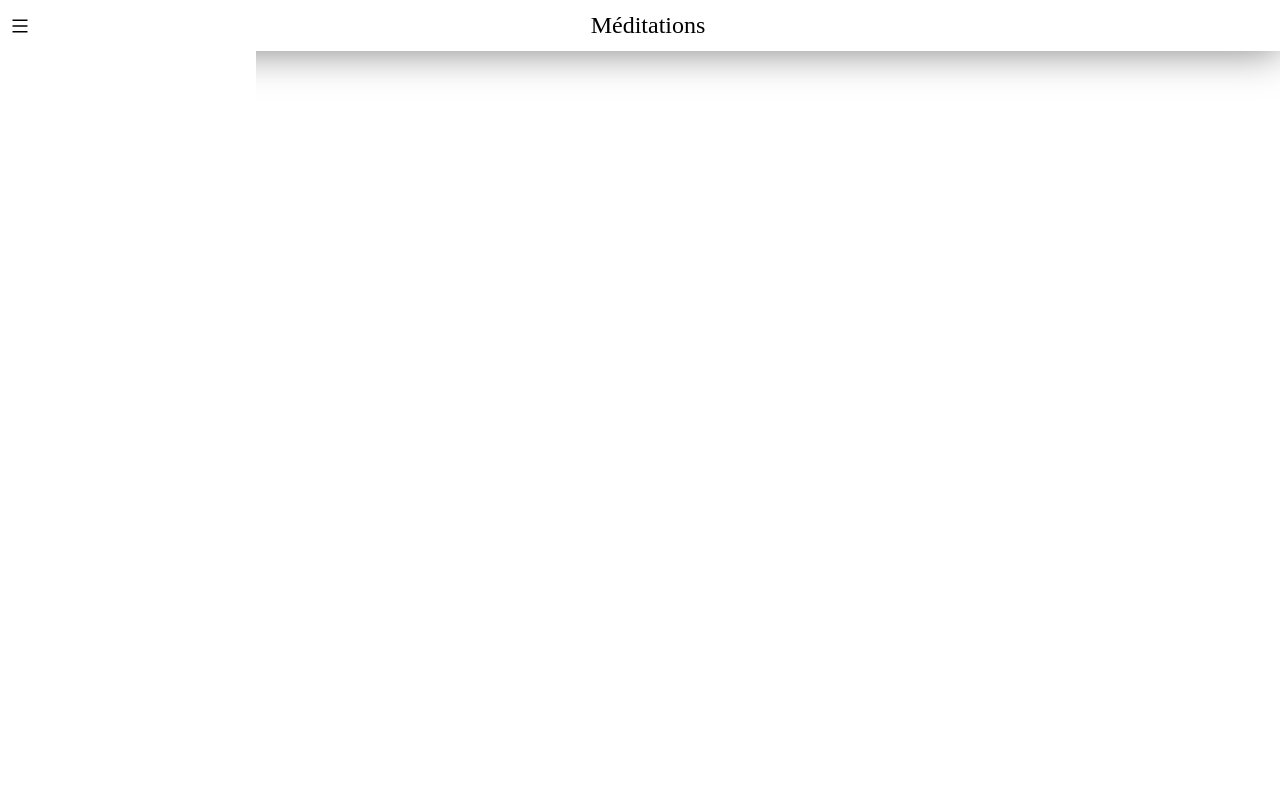
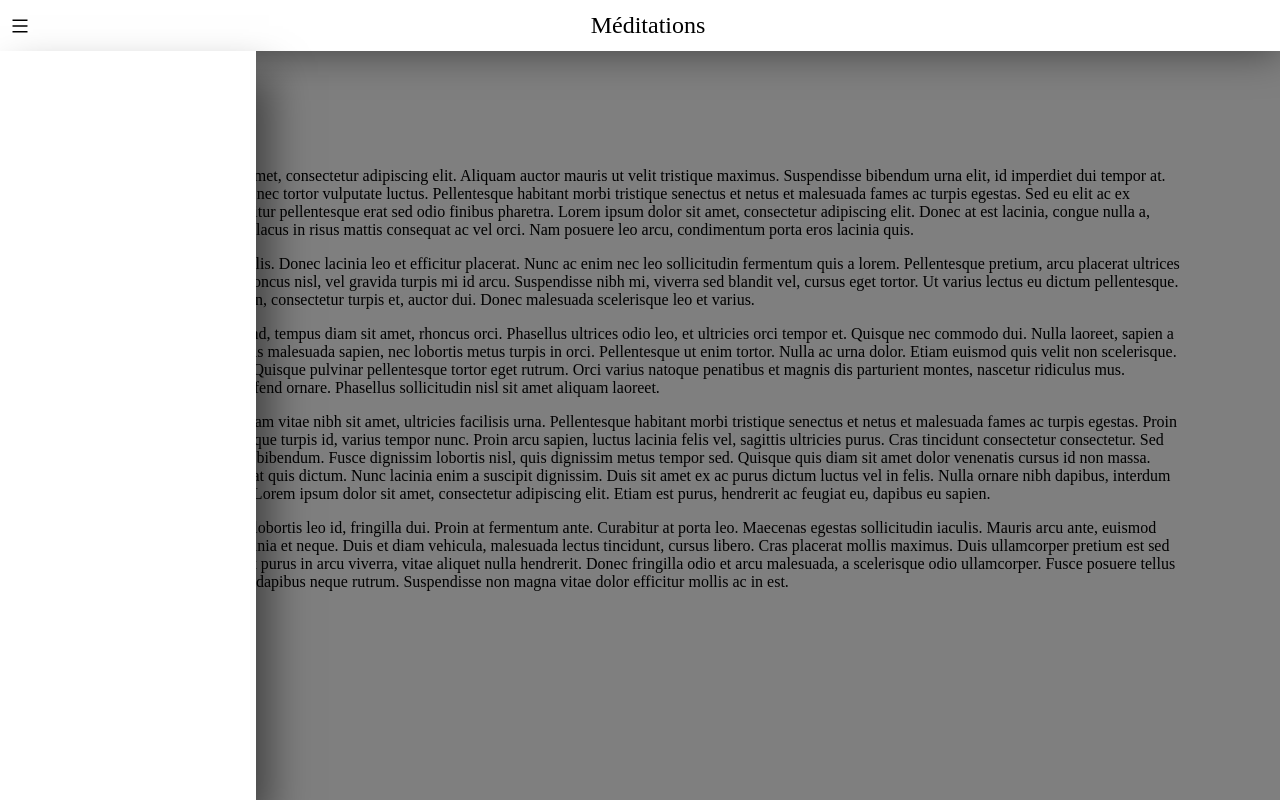
Before and after one commit to HydratedPeridot/descartes-meditations, a Next.js app: page / in a window 1280 px wide. Both pictures are taken after a click on the icon 20 px from the left and 25 px from the top of the page. Built offline with nearby package versions, Linux system fonts and the light colour scheme.

Commit message:
Drawer component

```diff
--- a/components/Root.jsx
+++ b/components/Root.jsx
@@ -6,18 +6,34 @@ import SideMenu from './side-menu/SideMenu';
 const Root = (props) => {
   const [showSideMenu, setShowSideMenu] = useState(false);
 
-  const openCloseSideMenu = useCallback(() => {
+  const handleMenuOpenClose = useCallback(() => {
     setShowSideMenu(current => !current)
   }, [])
 
     return (
         <div className={styles.root}>
-          <Header title='Méditations' openCloseSideMenu={openCloseSideMenu}/>
-          <div style={{
-            flex: 1,
-            position: 'relative'
-          }}>
-          <SideMenu showSideMenu={showSideMenu}/>
+          <Header title='Méditations' handleMenuOpenClose={handleMenuOpenClose}/>
+          <div className={styles.contentWrapper}>
+            <SideMenu showSideMenu={showSideMenu} handleMenuOpenClose={handleMenuOpenClose}/>
+            <div style={{
+              padding: 100
+            }}>
+              <p>
+              Lorem ipsum dolor sit amet, consectetur adipiscing elit. Aliquam auctor mauris ut velit tristique maximus. Suspendisse bibendum urna elit, id imperdiet dui tempor at. Suspendisse vitae quam nec tortor vulputate luctus. Pellentesque habitant morbi tristique senectus et netus et malesuada fames ac turpis egestas. Sed eu elit ac ex convallis tempor. Curabitur pellentesque erat sed odio finibus pharetra. Lorem ipsum dolor sit amet, consectetur adipiscing elit. Donec at est lacinia, congue nulla a, ultricies ante. Integer id lacus in risus mattis consequat ac vel orci. Nam posuere leo arcu, condimentum porta eros lacinia quis.
+              </p>
+              <p>
+              Cras sit amet ultricies felis. Donec lacinia leo et efficitur placerat. Nunc ac enim nec leo sollicitudin fermentum quis a lorem. Pellentesque pretium, arcu placerat ultrices dignissim, neque nisi rhoncus nisl, vel gravida turpis mi id arcu. Suspendisse nibh mi, viverra sed blandit vel, cursus eget tortor. Ut varius lectus eu dictum pellentesque. Nunc eget eros accumsan, consectetur turpis et, auctor dui. Donec malesuada scelerisque leo et varius.
+              </p>
+              <p>
+              Nulla vitae turpis eleifend, tempus diam sit amet, rhoncus orci. Phasellus ultrices odio leo, et ultricies orci tempor et. Quisque nec commodo dui. Nulla laoreet, sapien a feugiat iaculis, nibh lacus malesuada sapien, nec lobortis metus turpis in orci. Pellentesque ut enim tortor. Nulla ac urna dolor. Etiam euismod quis velit non scelerisque. Nam in fringilla lorem. Quisque pulvinar pellentesque tortor eget rutrum. Orci varius natoque penatibus et magnis dis parturient montes, nascetur ridiculus mus. Suspendisse feugiat eleifend ornare. Phasellus sollicitudin nisl sit amet aliquam laoreet.
+              </p>
+              <p>
+              Curabitur ex risus, aliquam vitae nibh sit amet, ultricies facilisis urna. Pellentesque habitant morbi tristique senectus et netus et malesuada fames ac turpis egestas. Proin felis nibh, pharetra tristique turpis id, varius tempor nunc. Proin arcu sapien, luctus lacinia felis vel, sagittis ultricies purus. Cras tincidunt consectetur consectetur. Sed suscipit sed felis lacinia bibendum. Fusce dignissim lobortis nisl, quis dignissim metus tempor sed. Quisque quis diam sit amet dolor venenatis cursus id non massa. Morbi aliquet finibus erat quis dictum. Nunc lacinia enim a suscipit dignissim. Duis sit amet ex ac purus dictum luctus vel in felis. Nulla ornare nibh dapibus, interdum elit quis, tincidunt orci. Lorem ipsum dolor sit amet, consectetur adipiscing elit. Etiam est purus, hendrerit ac feugiat eu, dapibus eu sapien.
+              </p>
+              <p>
+              Nulla in neque sodales, lobortis leo id, fringilla dui. Proin at fermentum ante. Curabitur at porta leo. Maecenas egestas sollicitudin iaculis. Mauris arcu ante, euismod vitae accumsan non, lacinia et neque. Duis et diam vehicula, malesuada lectus tincidunt, cursus libero. Cras placerat mollis maximus. Duis ullamcorper pretium est sed egestas. Aenean placerat purus in arcu viverra, vitae aliquet nulla hendrerit. Donec fringilla odio et arcu malesuada, a scelerisque odio ullamcorper. Fusce posuere tellus nec eros pellentesque, a dapibus neque rutrum. Suspendisse non magna vitae dolor efficitur mollis ac in est.
+              </p>
+            </div>
           </div>
         </div>
       )
--- a/components/Root.module.css
+++ b/components/Root.module.css
@@ -4,3 +4,9 @@
     display: flex;
     flex-direction: column;
 }
+
+.contentWrapper {
+    position: relative;
+    flex: 1;
+    display: flex;
+}
--- a/components/header/Header.jsx
+++ b/components/header/Header.jsx
@@ -5,19 +5,21 @@ import styles from './Header.module.css'
 
 
 const Header = (props) => {
-    const { title, openCloseSideMenu } = props
+    const { title, handleMenuOpenClose } = props
 
     return (
         <div className={styles.header}>
-            <AiOutlineMenu className={styles.menuButton} onClick={openCloseSideMenu}/>
-            <div className={styles.title}>{title}</div>
+            <AiOutlineMenu className={styles.menuButton} onClick={handleMenuOpenClose}/>
+            <div className={styles.title}>
+                {title}
+            </div>
         </div>
     )
 }
 
 Header.propTypes = {
     title: PropTypes.string.isRequired,
-    openCloseSideMenu: PropTypes.func.isRequired
+    handleMenuOpenClose: PropTypes.func.isRequired
 }
 
 export default Header;
--- a/components/side-menu/SideMenu.jsx
+++ b/components/side-menu/SideMenu.jsx
@@ -1,12 +1,36 @@
-import React from 'react';
+import React, { useEffect, useState } from 'react';
 import styles from './SideMenu.module.css';
 
 const SideMenu = (props) => {
-    const { showSideMenu } = props
-    const finalStyle = `${styles.menu} ${showSideMenu ? styles.opened : styles.closed}`
+    const { showSideMenu, handleMenuOpenClose } = props
+
+    const [isVisible, setIsVisible] = useState(false)
+
+    useEffect(() => {
+        setIsVisible(true);
+    }, [showSideMenu])
+
+    const handleTransitionEnd = () => {
+        if (!showSideMenu) {
+            setIsVisible(false)
+        }
+    }
+
+    const handleBackDropClick = () => {
+        if (showSideMenu) {
+            handleMenuOpenClose()
+        }
+    }
+
+    const drawerStyle = `${styles.drawer} ${showSideMenu ? styles.opened : styles.closed}`
+    const backdropStyle = `${styles.drawerBackdrop} ${showSideMenu ? styles.opaque : styles.transparent}`
 
     return (
-        <div className={finalStyle}>
+        <div className={styles.drawerWrapper} style={{
+            visibility: isVisible? 'visible' : 'hidden'
+        }}>
+            <div className={drawerStyle} onTransitionEnd={handleTransitionEnd}/>
+            <div className={backdropStyle} onClick={handleBackDropClick}/>
         </div>
     )
 }
--- a/components/side-menu/SideMenu.module.css
+++ b/components/side-menu/SideMenu.module.css
@@ -1,19 +1,47 @@
-.menu {
-    flex: 1;
+.drawerWrapper {
+    height: 100%;
+    width: 100%;
+    position: absolute;
+    z-index: 100;
+}
+
+.hidden {
+    visibility: hidden;
+}
+
+
+.drawer {
+    position: absolute;
+    z-index: 100;
+    width: 20vw;
+    height: 100%;
     display: flex;
     flex-direction: column;
-    width: 20vw;
-    height: 100%;
     background-color: white;
-    position: absolute;
-    /* border-top: solid 1px #d0d0d0; */
-    transition: left 500ms cubic-bezier(0.215, 0.610, 0.355, 1)
+    transition: transform 400ms cubic-bezier(0.215, 0.610, 0.355, 1), box-shadow 400ms cubic-bezier(0.215, 0.610, 0.355, 1);
+}
+
+.closed {
+    transform: translateX(-20vw);
 }
 
 .opened {
-    left: 0;
+    box-shadow: 1vw 3vh 5vh rgba(0, 0, 0, 0.5);
 }
 
-.closed {
-    left: -20vw
+.drawerBackdrop {
+    position: absolute;
+    width: 100%;
+    height: 100%;
+    background-color: rgba(0, 0, 0, 0.5);
+    transition: opacity 400ms cubic-bezier(0.215, 0.610, 0.355, 1);
+    z-index: -1;
 }
+
+.transparent {
+    opacity: 0
+}
+
+.opaque {
+    opacity: 1
+}
--- a/package.json
+++ b/package.json
@@ -15,5 +15,8 @@
     "react": "18.2.0",
     "react-dom": "18.2.0",
     "react-icons": "^4.7.1"
+  },
+  "devDependencies": {
+    "sass": "^1.56.1"
   }
 }
```
Also changed, not shown: 1 other file (tests, documents, lock files or other folders).
